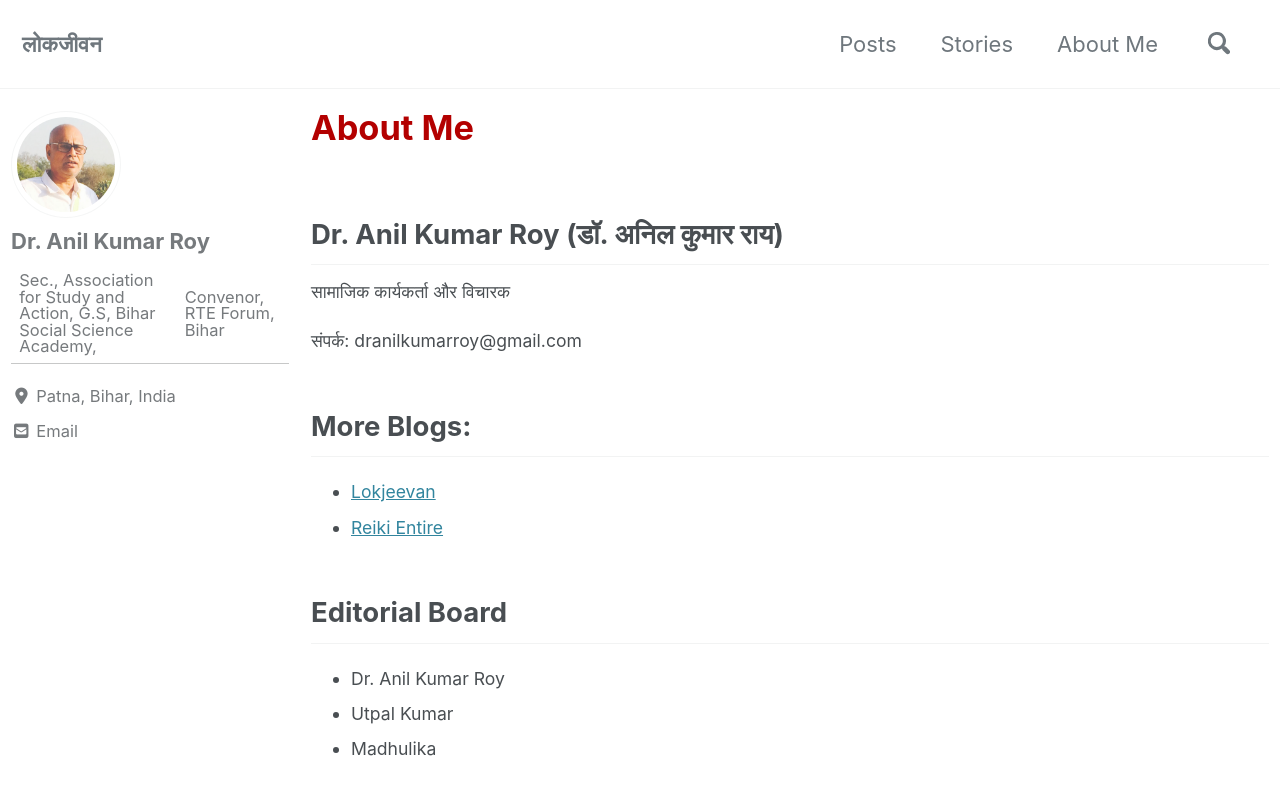
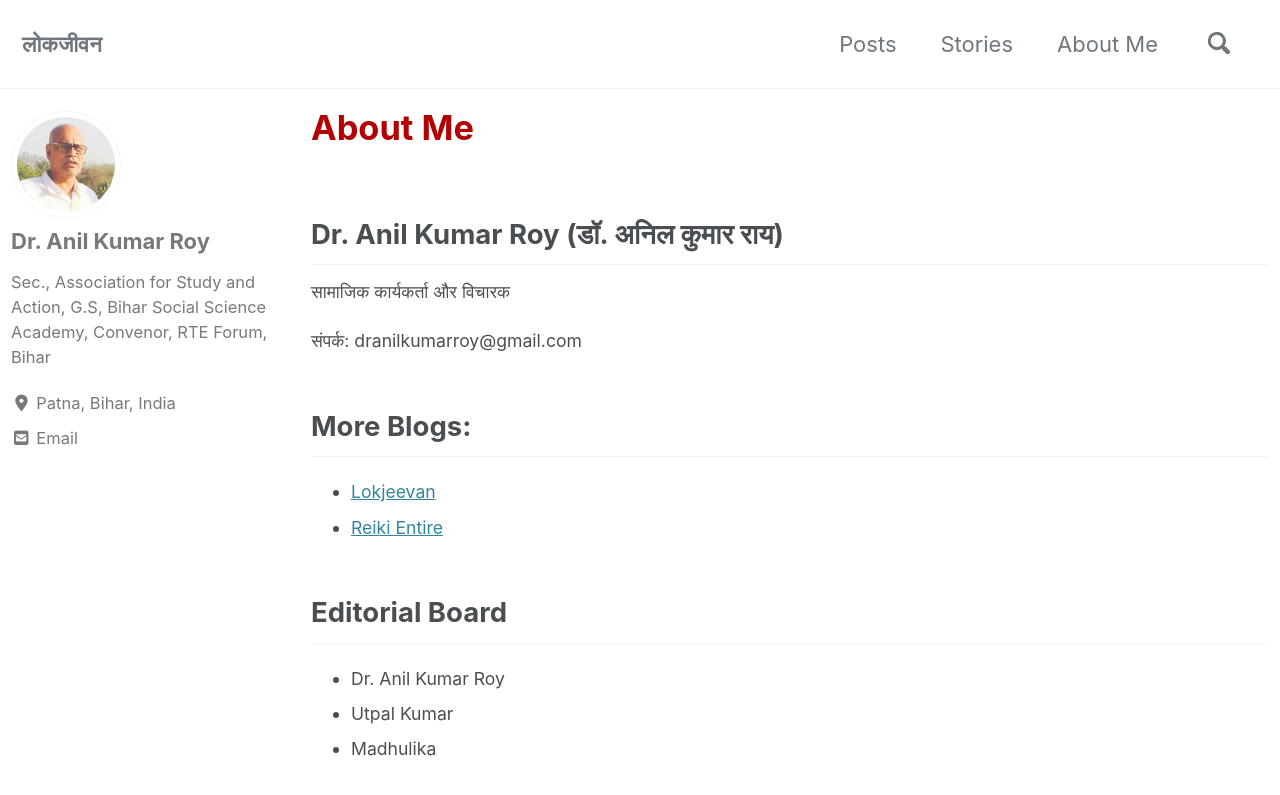
Before and after one commit to lokjivan/lokjivan-earthinversion, a Jekyll site: the page built from _pages/about-me.html, in a window 1280 px wide and 900 px high. Shown: the top 795 px of the window. Built offline with Jekyll 4.4.1, drawn with Linux system fonts in a browser that asks for light colours; cached includes are drawn as plain includes; nearby versions of some CDN libraries; comment, search, counter and statistics services are not loaded.

```diff
--- a/_config.yml
+++ b/_config.yml
@@ -109,7 +109,7 @@ analytics:
 author:
   name             : "Dr. Anil Kumar Roy"
   avatar           : "/assets/images/anilphoto.jpeg" # path of avatar image, e.g. "/assets/images/bio-photo.jpg"
-  bio              : "Sec., Association for Study and Action, G.S, Bihar Social Science Academy,| Convenor, RTE Forum, Bihar"
+  bio              : "Sec., Association for Study and Action, G.S, Bihar Social Science Academy, Convenor, RTE Forum, Bihar"
   location         : "Patna, Bihar, India"
   email            :
   links:
```
